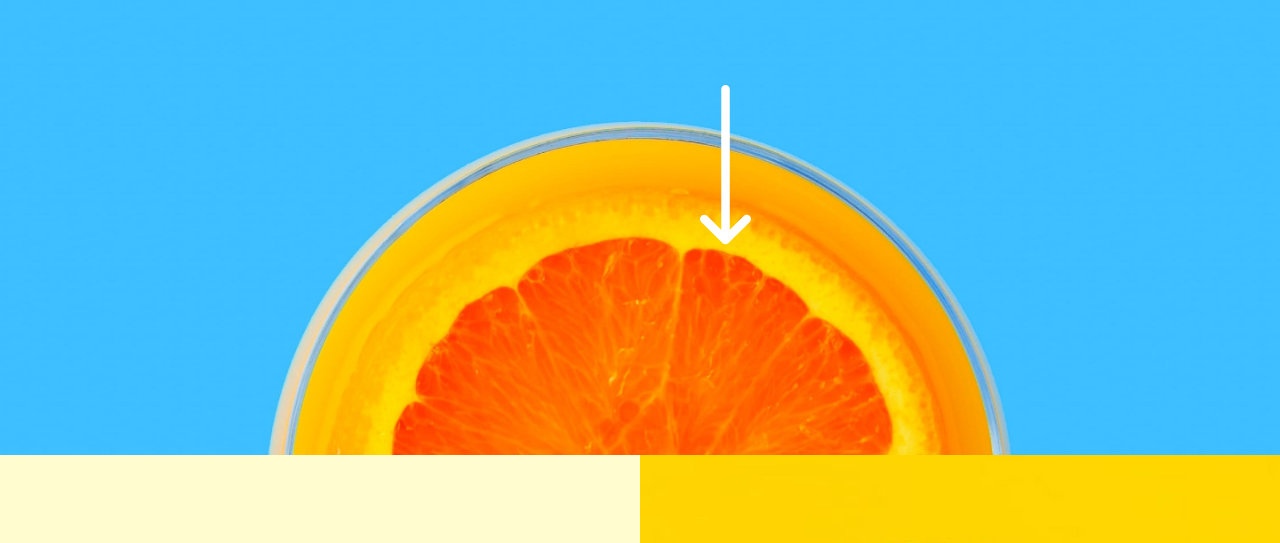
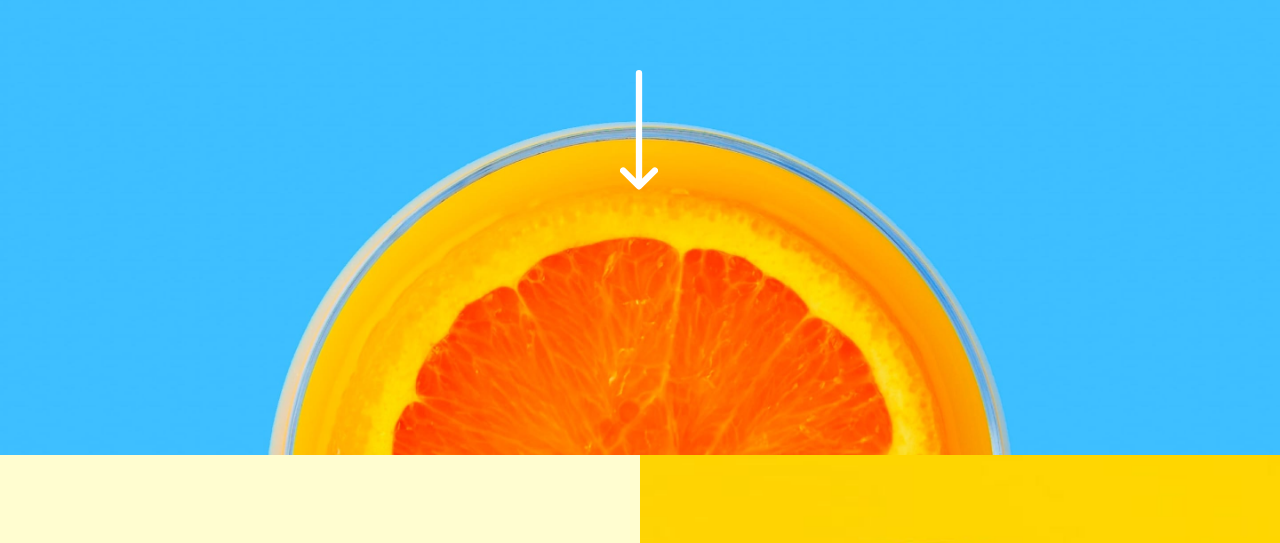
Before and after one commit to steljic/Blogr-landing-page, a plain HTML site: page index.html in a window 1280 px wide. Shown: the part 245-788 px from the top of the page. Drawn offline with nearby package versions, Linux system fonts and the light colour scheme.

Commit message:
corrected for full desktop

```diff
--- a/style.css
+++ b/style.css
@@ -57,9 +57,9 @@ h1 {
 }
 
 .arrow-image {
-	height: 160px;
-	left: 700px;
-	top: 95px;
+	height: 120px;
+	left: 620px;
+	top: 80px;
 	position: relative;
 }
 
```
